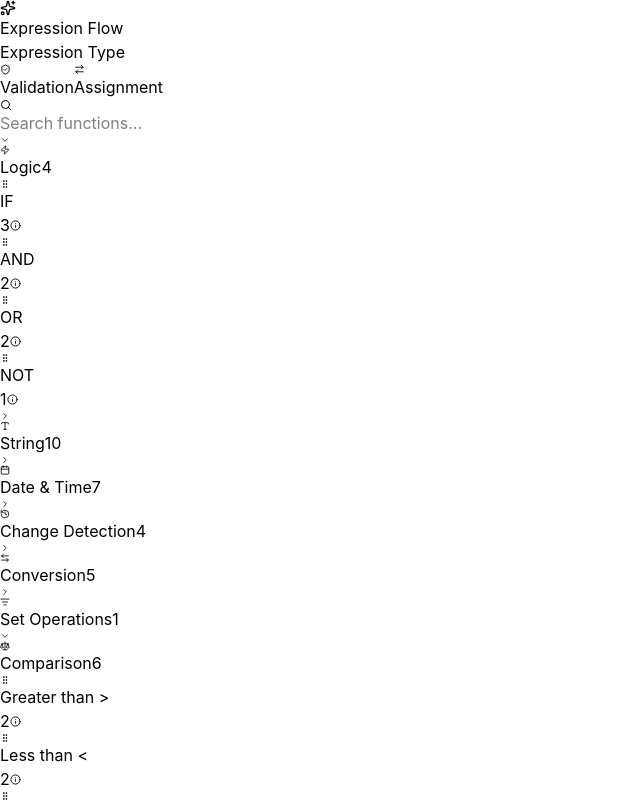
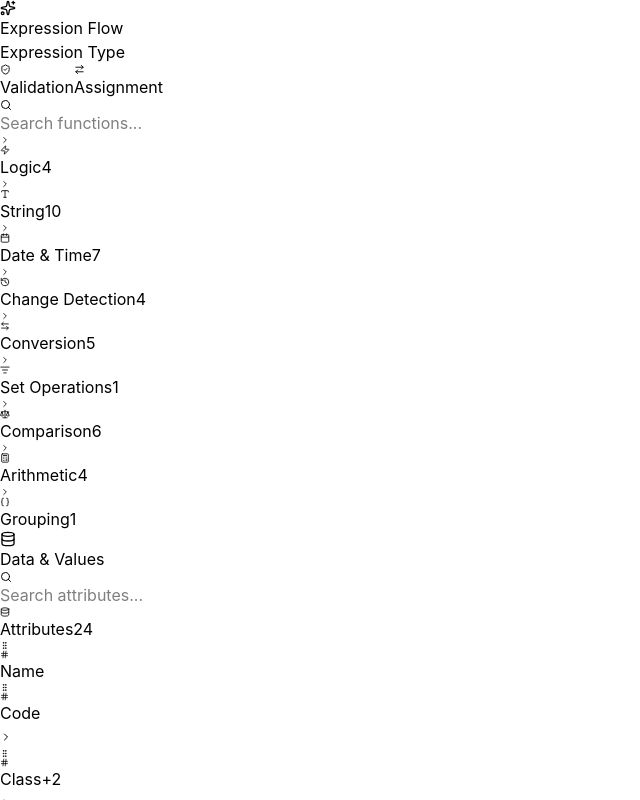
Before and after one commit to thuanvo-profisee/expression-flow, a React (Vite) app: page / in a window 1280 px wide. Shown: the whole page, without its empty margins (0-640 px from the left). Built offline with nearby package versions, Linux system fonts and the light colour scheme.

Commit message:
Update ExpressionCanvas and FunctionsPanel components for improved functionality. Adjust maxZoom in ExpressionCanvas to limit zoom level and modify defaultOpen behavior in FunctionsPanel to enhance user experience based on search input.

```diff
--- a/src/components/ExpressionCanvas.tsx
+++ b/src/components/ExpressionCanvas.tsx
@@ -48,14 +48,14 @@ export function ExpressionCanvas() {
         fitView
         fitViewOptions={{ padding: 0.3 }}
         minZoom={0.1}
-        maxZoom={2}
+        maxZoom={1}
         proOptions={{ hideAttribution: true }}
         className="bg-slate-100"
       >
         <Background
           variant={BackgroundVariant.Dots}
           gap={20}
-          size={1}
+          size={2}
           color="#cbd5e1"
         />
         <Controls
--- a/src/components/FunctionsPanel.tsx
+++ b/src/components/FunctionsPanel.tsx
@@ -220,7 +220,7 @@ function Section({
   label,
   iconName,
   functions,
-  defaultOpen = true,
+  defaultOpen = false,
 }: {
   label: string;
   iconName: string;
@@ -350,9 +350,7 @@ export function FunctionsPanel() {
               label={label}
               iconName={icon}
               functions={funcs}
-              defaultOpen={
-                !lowerSearch ? key === "logic" || key === "comparison" : true
-              }
+              defaultOpen={!!lowerSearch}
             />
           );
         })}
```
